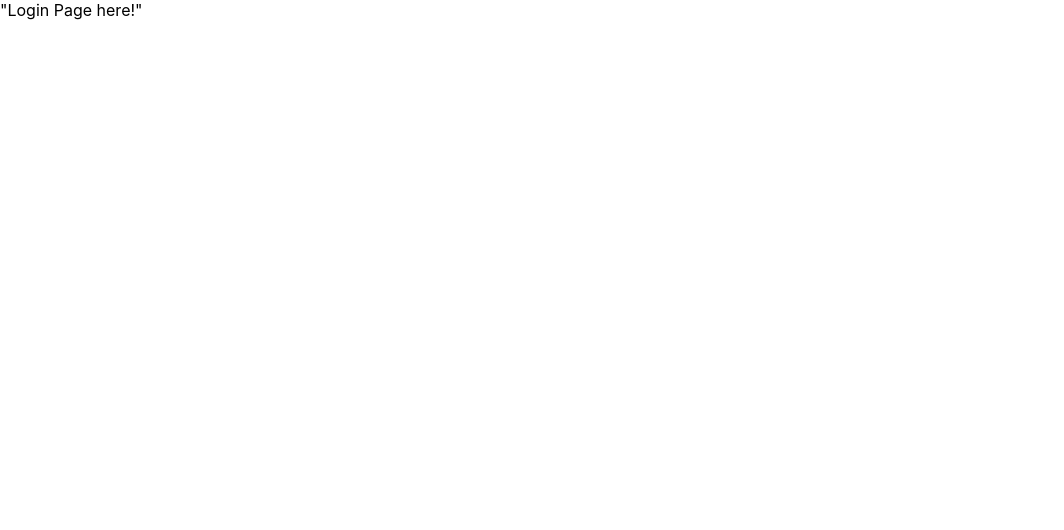
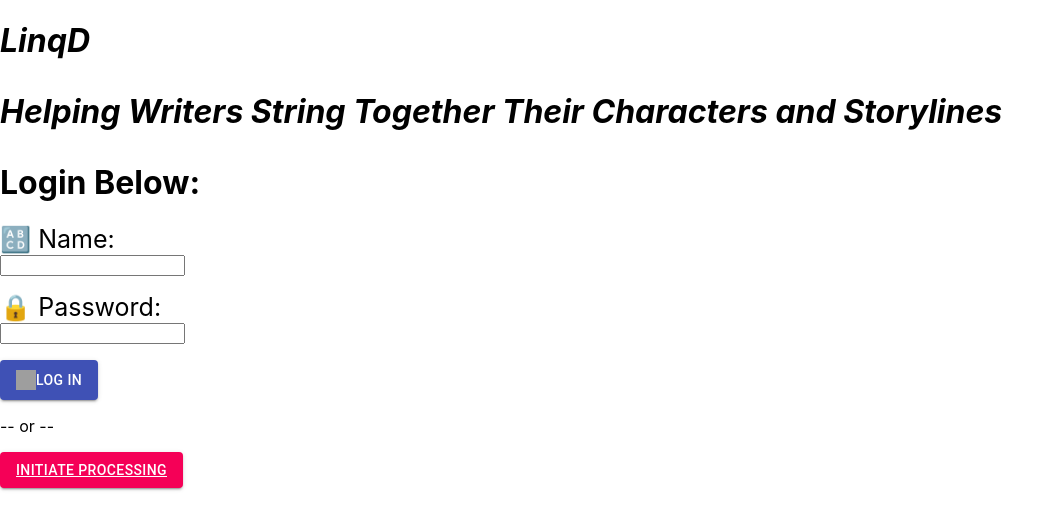
Before and after one commit to TSmith1992/LinqdFrontEnd, a React (Create React App) app: page / in a window 1280 px wide. Shown: the top 530 px of the page, without its empty margins (0-1064 px from the left). Built offline with nearby package versions, Linux system fonts and the light colour scheme; no server answers; grey boxes are pictures that could not be loaded.

Commit message:
Completing Login Page

```diff
--- a/package.json
+++ b/package.json
@@ -3,12 +3,14 @@
   "version": "0.1.0",
   "private": true,
   "dependencies": {
+    "@material-ui/core": "^4.12.3",
+    "@mui/material": "^5.2.2",
     "@testing-library/jest-dom": "^5.15.1",
     "@testing-library/react": "^11.2.7",
     "@testing-library/user-event": "^12.8.3",
     "react": "^17.0.2",
     "react-dom": "^17.0.2",
-    "react-router-dom": "^6.0.2",
+    "react-router-dom": "^5.3.0",
     "react-scripts": "4.0.3",
     "web-vitals": "^1.1.2"
   },
--- a/src/components/LoginTree.js
+++ b/src/components/LoginTree.js
@@ -1,9 +1,17 @@
-import React from 'react'
+import React, { useState } from "react";
+import { BrowserRouter as Router, Route, Switch } from "react-router-dom";
+import Login from "./UserLoginFiles/Login";
+import Signup from "./UserLoginFiles/Signup";
 
 export default function LoginTree(setCurrentUser, currentUser) {
-    return (
-        <div>
-            "Login Page here!"
-        </div>
-    )
+  return (
+    <Switch>
+      <Route exact path="/">
+        <Login setCurrentUser={setCurrentUser} />
+      </Route>
+      <Route exact path="/signup">
+        <Signup setCurrentUser={setCurrentUser} />
+      </Route>
+    </Switch>
+  );
 }
--- /dev/null
+++ b/src/components/UserLoginFiles/Login.js
@@ -0,0 +1,101 @@
+import React, { useState } from "react";
+import { Redirect, useHistory, Link } from "react-router-dom";
+import Button from "@material-ui/core/Button";
+
+export default function Login(setCurrentUser, currentUser) {
+  const history = useHistory();
+  const [name, setName] = useState("");
+  const [password, setPassword] = useState("");
+
+  const handleSubmit = (event) => {
+    event.preventDefault();
+    fetch("/login", {
+      method: "POST",
+      headers: {
+        "Content-Type": "application/json",
+      },
+      body: JSON.stringify({ name, password }),
+    }).then((res) => {
+      if (res.ok) {
+        res.json().then((user) => {
+          setCurrentUser(user);
+          history.push("/homepage");
+        });
+      } else {
+        res.json().then((errors) => {
+          alert(`${errors.error}`);
+        });
+      }
+    });
+  };
+  return (
+    <div className="authFormLogin">
+      <Redirect to="/" />
+      <form onSubmit={handleSubmit}>
+        <h1>
+          <div>
+            <strong>
+              <em>LinqD</em>
+            </strong>
+          </div>
+          <p>
+            <em>
+              Helping Writers String Together Their Characters and Storylines
+            </em>
+          </p>
+          Login Below:
+        </h1>
+        <p>
+          <label htmlFor="name" style={{ "font-size": "25px", color: "black" }}>
+            🔠 Name:
+          </label>
+          <br></br>
+          <input
+            type="text"
+            name="name"
+            value={name}
+            onChange={(e) => setName(e.target.value)}
+          />
+        </p>
+        <p>
+          <label
+            htmlFor="password"
+            style={{ "font-size": "25px", color: "black" }}
+          >
+            🔒 Password:
+          </label>
+          <br></br>
+          <input
+            type="password"
+            name=""
+            value={password}
+            onChange={(e) => setPassword(e.target.value)}
+          />
+        </p>
+        <p>
+          <Button
+            variant="contained"
+            className="login"
+            type="submit"
+            color="primary"
+          >
+            <p></p>
+            <img
+              src="https://www.pngfind.com/pngs/m/15-158073_apply-open-a-personal-account-icon-blue-member.png"
+              alt="login"
+              width="20px"
+              height="20px"
+            />{" "}
+            Log In
+          </Button>
+        </p>
+        <p>-- or --</p>
+        <Button variant="contained" color="secondary" className="TestLink">
+          <Link to="/signup" style={{ color: "white" }}>
+            Initiate Processing
+          </Link>
+        </Button>
+      </form>
+    </div>
+  );
+}
--- /dev/null
+++ b/src/components/UserLoginFiles/Signup.js
@@ -0,0 +1,9 @@
+import React from 'react'
+
+export default function Signup(setCurrentUser, currentUser) {
+    return (
+        <div>
+            Found the signup page
+        </div>
+    )
+}
```
Also changed, not shown: 1 other file (tests, documents, lock files or other folders).
